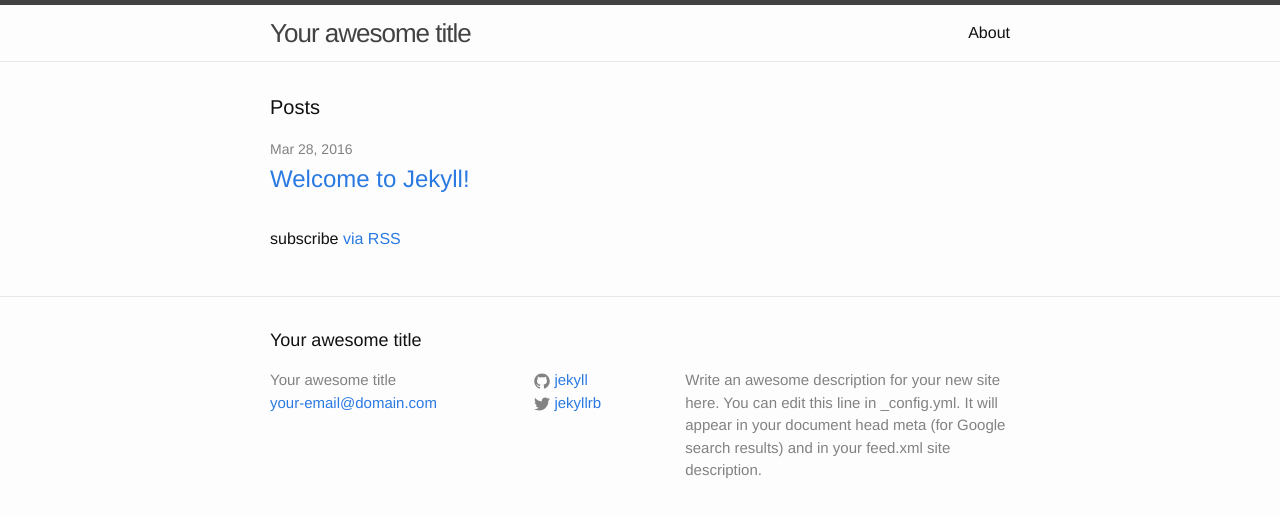
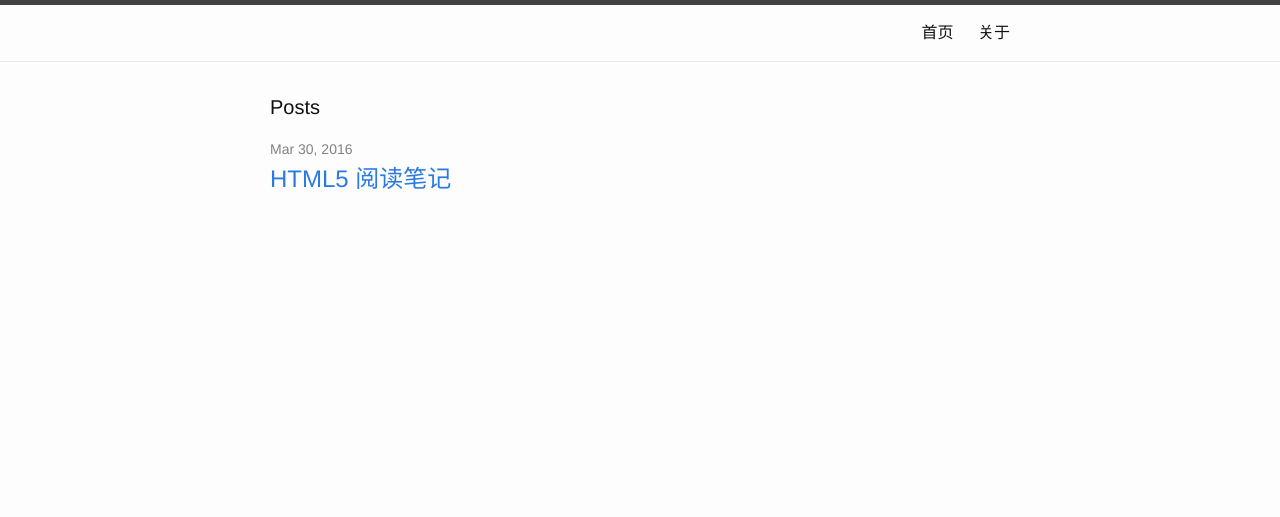
Before and after one commit to Chocolate1002/Chocolate1002.github.io, a Jekyll site: the page built from index.html, in a window 1280 px wide. Shown: the top 517 px of the page. Built offline with Jekyll 4.4.1, drawn with Linux system fonts in a browser that asks for light colours.

Commit message:
update my blog index

```diff
--- a/_config.yml
+++ b/_config.yml
@@ -6,16 +6,15 @@
 # 'jekyll serve'. If you change this file, please restart the server process.
 
 # Site settings
-title: Your awesome title
+title: Chocolete1002
 email: your-email@domain.com
 description: > # this means to ignore newlines until "baseurl:"
   Write an awesome description for your new site here. You can edit this
   line in _config.yml. It will appear in your document head meta (for
   Google search results) and in your feed.xml site description.
 baseurl: "" # the subpath of your site, e.g. /blog
-url: "http://yourdomain.com" # the base hostname & protocol for your site
-twitter_username: jekyllrb
-github_username:  jekyll
+url: "http://chocolate1002.github.io" # the base hostname & protocol for your site
+github_username:  chocolate1002
 
 # Build settings
 markdown: kramdown
--- a/_includes/head.html
+++ b/_includes/head.html
@@ -3,9 +3,11 @@
   <meta http-equiv="X-UA-Compatible" content="IE=edge">
   <meta name="viewport" content="width=device-width, initial-scale=1">
 
+  <link rel="shortcut icon" href="../../../favicon.ico"/>
   <title>{% if page.title %}{{ page.title | escape }}{% else %}{{ site.title | escape }}{% endif %}</title>
   <meta name="description" content="{% if page.excerpt %}{{ page.excerpt | strip_html | strip_newlines | truncate: 160 }}{% else %}{{ site.description }}{% endif %}">
 
+  <link rel="shortcut icon" href="../favicon.ico"/>
   <link rel="stylesheet" href="{{ "/css/main.css" | prepend: site.baseurl }}">
   <link rel="canonical" href="{{ page.url | replace:'index.html','' | prepend: site.baseurl | prepend: site.url }}">
   <link rel="alternate" type="application/rss+xml" title="{{ site.title }}" href="{{ "/feed.xml" | prepend: site.baseurl | prepend: site.url }}">
--- a/_includes/header.html
+++ b/_includes/header.html
@@ -2,7 +2,7 @@
 
   <div class="wrapper">
 
-    <a class="site-title" href="{{ site.baseurl }}/">{{ site.title }}</a>
+    <a class="site-title" href="{{ site.baseurl }}/"></a>
 
     <nav class="site-nav">
       <a href="#" class="menu-icon">
@@ -14,11 +14,13 @@
       </a>
 
       <div class="trigger">
-        {% for my_page in site.pages %}
-          {% if my_page.title %}
-          <a class="page-link" href="{{ my_page.url | prepend: site.baseurl }}">{{ my_page.title }}</a>
-          {% endif %}
-        {% endfor %}
+        <!--{% for my_page in site.pages %}-->
+          <!--{% if my_page.title %}-->
+          <!--<a class="page-link" href="{{ my_page.url | prepend: site.baseurl }}">{{ my_page.title }}</a>-->
+          <!--{% endif %}-->
+        <!--{% endfor %}-->
+        <a class="page-link" href="/">首页</a>
+        <a class="page-link" href="/">关于</a>
       </div>
     </nav>
 
--- a/_layouts/default.html
+++ b/_layouts/default.html
@@ -13,7 +13,7 @@
       </div>
     </div>
 
-    {% include footer.html %}
+
 
   </body>
 
--- a/_posts/2016-03-28-welcome-to-jekyll.markdown
+++ /dev/null
@@ -1,30 +0,0 @@
----
-layout: post
-title:  "Welcome to Jekyll!"
-date:   2016-03-28 14:32:50 +0800
-categories: jekyll update
----
-You’ll find this post in your `_posts` directory. Go ahead and edit it and re-build the site to see your changes. You can rebuild the site in many different ways, but the most common way is to run `jekyll serve`, which launches a web server and auto-regenerates your site when a file is updated.
-
-To add new posts, simply add a file in the `_posts` directory that follows the convention `YYYY-MM-DD-name-of-post.ext` and includes the necessary front matter. Take a look at the source for this post to get an idea about how it works.
-
-Jekyll also offers powerful support for code snippets:
-
-{% highlight ruby %}
-def print_hi(name)
-  puts "Hi, #{name}"
-end
-print_hi('Tom')
-#=> prints 'Hi, Tom' to STDOUT.
-{% endhighlight %}
-
-Check out the [Jekyll docs][jekyll-docs] for more info on how to get the most out of Jekyll. File all bugs/feature requests at [Jekyll’s GitHub repo][jekyll-gh]. If you have questions, you can ask them on [Jekyll Talk][jekyll-talk].
-
-[jekyll-docs]: http://jekyllrb.com/docs/home
-[jekyll-gh]:   https://github.com/jekyll/jekyll
-[jekyll-talk]: https://talk.jekyllrb.com/
-
-
-
-
-# hello this is the first header.
--- /dev/null
+++ b/_posts/2016-03-30-html5.markdown
@@ -0,0 +1,175 @@
+---
+layout: post
+title:  "HTML5 阅读笔记"
+categories: jekyll update
+tags: html5
+---
+## doctype
+doctype的存在是用于验证器检验格式类型，一般不会影响到浏览器；
+在文档中加入doctype时，就相当于声明了使用标准模式，这不是发明doctype本意，只是为了达到特殊的目的在利用doctype；
+
+### 指定文档的字符编码
+    <meta charset="UTF-8"/>
+
+## 使用link链接样式表
+    <link rel="stylesheet" href="xxxx.css"/>
+
+## 给多内容添加相同链接
+    <a href="#">
+        <h1>标题</h1>
+        <p>段落</p>
+        <img/>
+    </a>
+
+## 使用type属性增强表单
+    <input type="number"/>
+    <input type="search"/>
+    <input type="range"/>
+    <input type="email"/>
+    <input type="data"/>
+    <input type="url"/>
+
+**说明**：不能认识新的type属性值的浏览器会自动将其识别为text；新增属性placeholder(占位符)
+
+## 在HTML5中元素的3种类型的标记
+ - **不允许写结束标记的元素**：br、hr、img、input、link、meta、area、base、col、command、embed、keygen、param、source、track、wbr
+ - **可以省略结束标记的元素**：tr、td、th、li、dt、dd、p、option、rt、rp、optgroup、colgroup、thead、tbody、tfoot
+ - **可以省略全部标记的元素**：html、head、body、colgroup、tbody
+
+## 具有布尔值的属性
+    <!--只写属性，不写属性值，代表属性值为true-->
+        <input type="checkbox" checked/>
+    <!--不写属性，代表属性值为false-->
+        <input type="checkbox"/>
+    <!--属性值=属性名，代表属性值为true-->
+        <input type="checkbox" checked="checked"/>
+    <!--属性值=空字符串，代表属性值为true-->
+        <input type="checkbox" checked=""/>
+
+**说明**：HTML5中，属性值两边既可以使用双引号，也可以使用单引号，还可以在没有特殊字符的情况下省略引号。
+
+## HTML5新增的结构元素
+    | 元素名称 | 说明 |
+    | ----- | ---- |
+    | header | 标记头部区域的内容 |
+    | footer | 标记脚步区域的内容 |
+    | section | web页面中的一块区域 |
+    | article | 独立的文章内容 |
+    | aside | 相关内容或者引文 |
+    | nav | 导航类辅助内容 |
+
+## HTML5新增功能元素
+**hgroup**元素:用于对整个页面或页面中一个内容区块的标题进行组合。例如：
+
+    <hgroup>...</hrgoup>
+
+在HTML4中表示为：
+
+    <div>....</div>
+
+**figure**元素：表示一段独立的流内容，一般表示文档主体流内容中的一个独立单元。使用**figcaption**元素组添加标题。
+
+    <figure>
+        <figcaption>标题</figcaption>
+        <p>内容</p>
+    </figure>
+
+HTML4中表示为：
+
+    <dl>
+        <h1>标题</h1>
+        <p>内容</p>
+    </dl>
+
+**video**元素：定义视频，比如电影片段或其他视频流。例如：
+
+    <video src="movie.ogg" controls>video元素</video>
+
+HTML4中表示为：
+
+    <object type="video/ogg" data="movie.ogv">
+        <param name="src" value="movie.ogv"/>
+    </object>
+
+**audio**元素：定义音频，例如音乐或其他音频流。例如：
+
+    <vaudio src="someaudio.wav">audio 元素</audio>
+
+HTML4中表示为：
+
+    <object type="application/ogg" data="someaudio.wav">
+        <param name="src" value="someaudio.wav"/>
+    </object>
+
+**embed**元素：用来插入各种多媒体，格式可以是MIDI、WAV、AIFF、AU、MP3等。例如：
+
+    <vaudio src="horse.wav"/>
+
+HTML4中表示为：
+
+    <object type="application/x-shockwave-flash" data="flash.swf">
+    </object>
+
+**mark**元素：主要用来在视觉上向用户呈现那些需要突出显示或者高亮显示的文字。mark元素比较典型的应用就是在搜索结果中向用户显示搜索关键字。例如：
+
+    <mark></mark>
+
+HTML4中表示为：
+
+    <span></span>
+
+**time**元素：表示时间或日期，也可以同时表示两者。例如：
+
+    <time></time>
+
+HTML4中表示为：
+
+    <span></span>
+
+**canvas**元素：表示图形，如图表和其他图像。这个元素本身没有行为，仅提供一张画布，但它把一个绘图API展现给用户端Javascript，以便脚本把想绘制的图形绘制到这张画布上。例如：
+
+    <canvas id="myCanvas" width="300" height="200"></canvas>
+
+**output**元素：表示不同类型的输出，比如脚本的输出。例如：
+
+    <output></output>
+
+HTML4中表示为：
+
+    <span></span>
+
+**source**元素：为媒介元素(比如\<video\>和\<audio\>)定义媒介资源。例如：
+
+    <source>
+
+HTML4中表示为：
+
+    <param>
+
+**menu**元素：表示菜单列表，当希望列出表单控件时使用该标签。例如：
+
+    <menu>
+        <li><input type="checkbox"/>Red</li>
+        <li><input type="checkbox"/>Blue</li>
+    </menu>
+
+在HTML4中menu元素不推荐使用。
+
+**ruby**元素：表示ruby注释(中文注音或字符).
+
+**rt**元素：表示字符(中文注音或字符)的解释或发音。
+
+**rp**元素：在ruby注释中使用，以定义不支持ruby元素的浏览器所显示的内容。
+
+**wbr**元素：表示软换行。br元素表示此处必须换行，而wbr元素是浏览器窗口或父级元素的宽度足够宽时(没必要换行时)不进行换行，而当宽度不够时，主动在此处进行换行。
+
+**details**元素：表示用户要求得到并且可以得到的细节信息，可以与summary元素配合使用。
+
+**sarmmary**元素：提供标题或图例。标题是可见的，用户单击标题时，会显示出细节信息。summary元素应该是details元素的第一个子元素。例如：
+
+    <details>
+        <summary>HTML5</summary>
+         For hhohdbuifbui fusbf fuifbaf hfosfs ufs ihne  ebu   baba  duf sdf fhi .
+    </details>
+
+**datalist**元素：表示可选数据的列表，配合input元素使用，可以制作出输入值的下拉列表。
--- a/index.html
+++ b/index.html
@@ -18,6 +18,6 @@ layout: default
     {% endfor %}
   </ul>
 
-  <p class="rss-subscribe">subscribe <a href="{{ "/feed.xml" | prepend: site.baseurl }}">via RSS</a></p>
+  <!--<p class="rss-subscribe">subscribe <a href="{{ "/feed.xml" | prepend: site.baseurl }}">via RSS</a></p>-->
 
 </div>
```
Also changed, not shown: favicon.ico (added).
